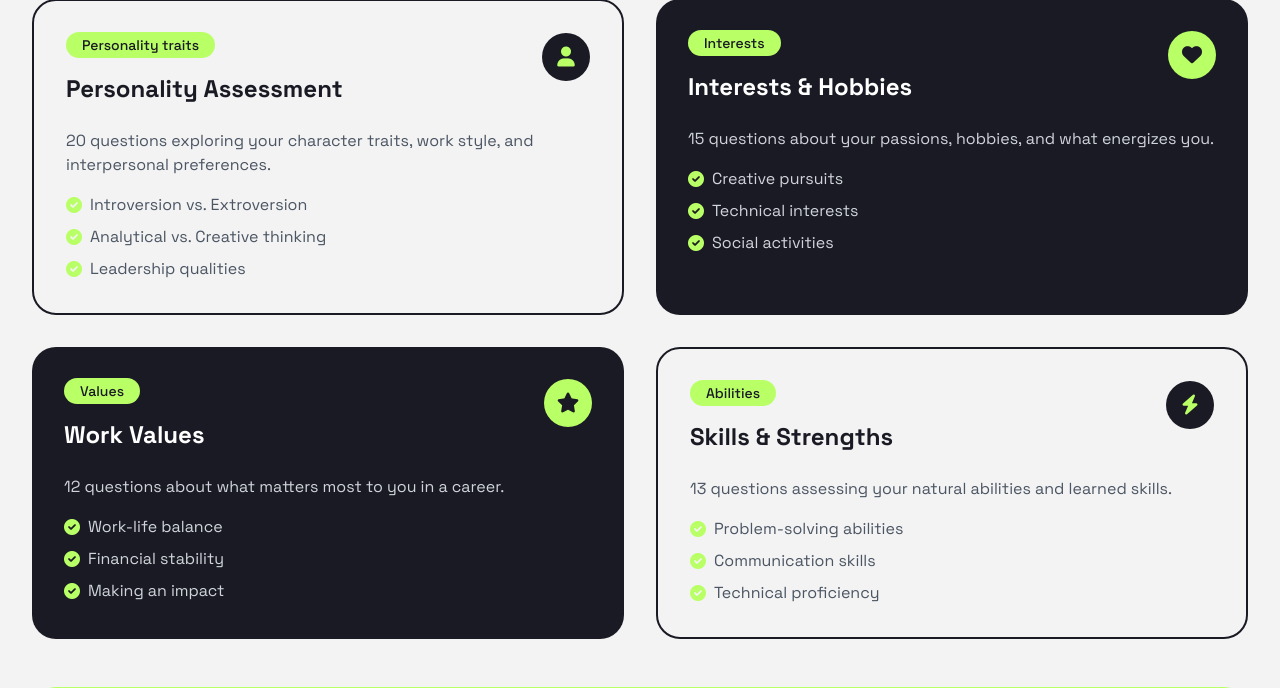
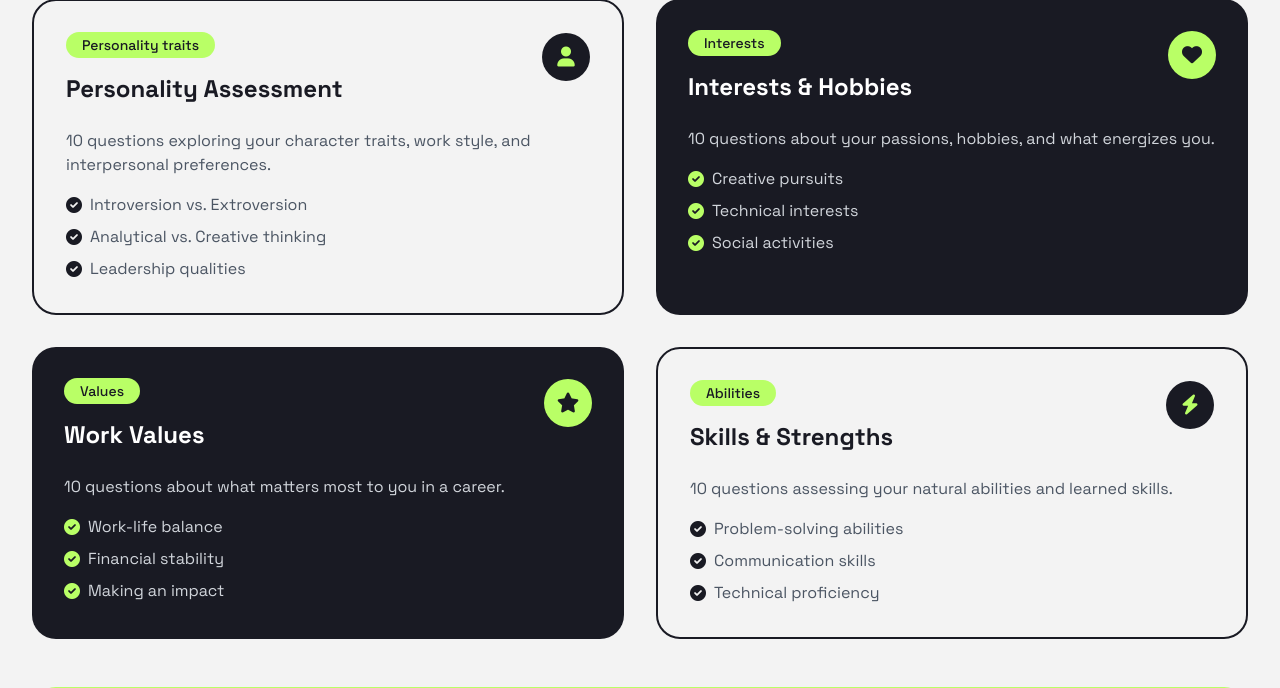
Before and after one commit to Jim-Hadjili/Career_Quiz_App, a PHP site: page / in a window 1280 px wide. Shown: the part 2878-3566 px from the top of the page. Run offline with PHP 8.4, Linux system fonts and the light colour scheme; some libraries are stand-ins or nearby versions.

Commit message:
style: Update quiz questions count for consistency and adjust icon colors for improved visibility

```diff
--- a/Content/Sections/quizGuideSection.php
+++ b/Content/Sections/quizGuideSection.php
@@ -20,18 +20,18 @@
                         <i class="fas fa-user text-lime text-xl"></i>
                     </div>
                 </div>
-                <p class="text-gray-600 mb-4">20 questions exploring your character traits, work style, and interpersonal preferences.</p>
+                <p class="text-gray-600 mb-4">10 questions exploring your character traits, work style, and interpersonal preferences.</p>
                 <ul class="space-y-2 text-gray-600">
                     <li class="flex items-center space-x-2">
-                        <i class="fas fa-check-circle text-lime"></i>
+                        <i class="fas fa-check-circle text-dark"></i>
                         <span>Introversion vs. Extroversion</span>
                     </li>
                     <li class="flex items-center space-x-2">
-                        <i class="fas fa-check-circle text-lime"></i>
+                        <i class="fas fa-check-circle text-dark"></i>
                         <span>Analytical vs. Creative thinking</span>
                     </li>
                     <li class="flex items-center space-x-2">
-                        <i class="fas fa-check-circle text-lime"></i>
+                        <i class="fas fa-check-circle text-dark"></i>
                         <span>Leadership qualities</span>
                     </li>
                 </ul>
@@ -47,7 +47,7 @@
                         <i class="fas fa-heart text-dark text-xl"></i>
                     </div>
                 </div>
-                <p class="text-gray-300 mb-4">15 questions about your passions, hobbies, and what energizes you.</p>
+                <p class="text-gray-300 mb-4">10 questions about your passions, hobbies, and what energizes you.</p>
                 <ul class="space-y-2 text-gray-300">
                     <li class="flex items-center space-x-2">
                         <i class="fas fa-check-circle text-lime"></i>
@@ -74,7 +74,7 @@
                         <i class="fas fa-star text-dark text-xl"></i>
                     </div>
                 </div>
-                <p class="text-gray-300 mb-4">12 questions about what matters most to you in a career.</p>
+                <p class="text-gray-300 mb-4">10 questions about what matters most to you in a career.</p>
                 <ul class="space-y-2 text-gray-300">
                     <li class="flex items-center space-x-2">
                         <i class="fas fa-check-circle text-lime"></i>
@@ -101,18 +101,18 @@
                         <i class="fas fa-bolt text-lime text-xl"></i>
                     </div>
                 </div>
-                <p class="text-gray-600 mb-4">13 questions assessing your natural abilities and learned skills.</p>
+                <p class="text-gray-600 mb-4">10 questions assessing your natural abilities and learned skills.</p>
                 <ul class="space-y-2 text-gray-600">
                     <li class="flex items-center space-x-2">
-                        <i class="fas fa-check-circle text-lime"></i>
+                        <i class="fas fa-check-circle text-dark"></i>
                         <span>Problem-solving abilities</span>
                     </li>
                     <li class="flex items-center space-x-2">
-                        <i class="fas fa-check-circle text-lime"></i>
+                        <i class="fas fa-check-circle text-dark"></i>
                         <span>Communication skills</span>
                     </li>
                     <li class="flex items-center space-x-2">
-                        <i class="fas fa-check-circle text-lime"></i>
+                        <i class="fas fa-check-circle text-dark"></i>
                         <span>Technical proficiency</span>
                     </li>
                 </ul>
```
